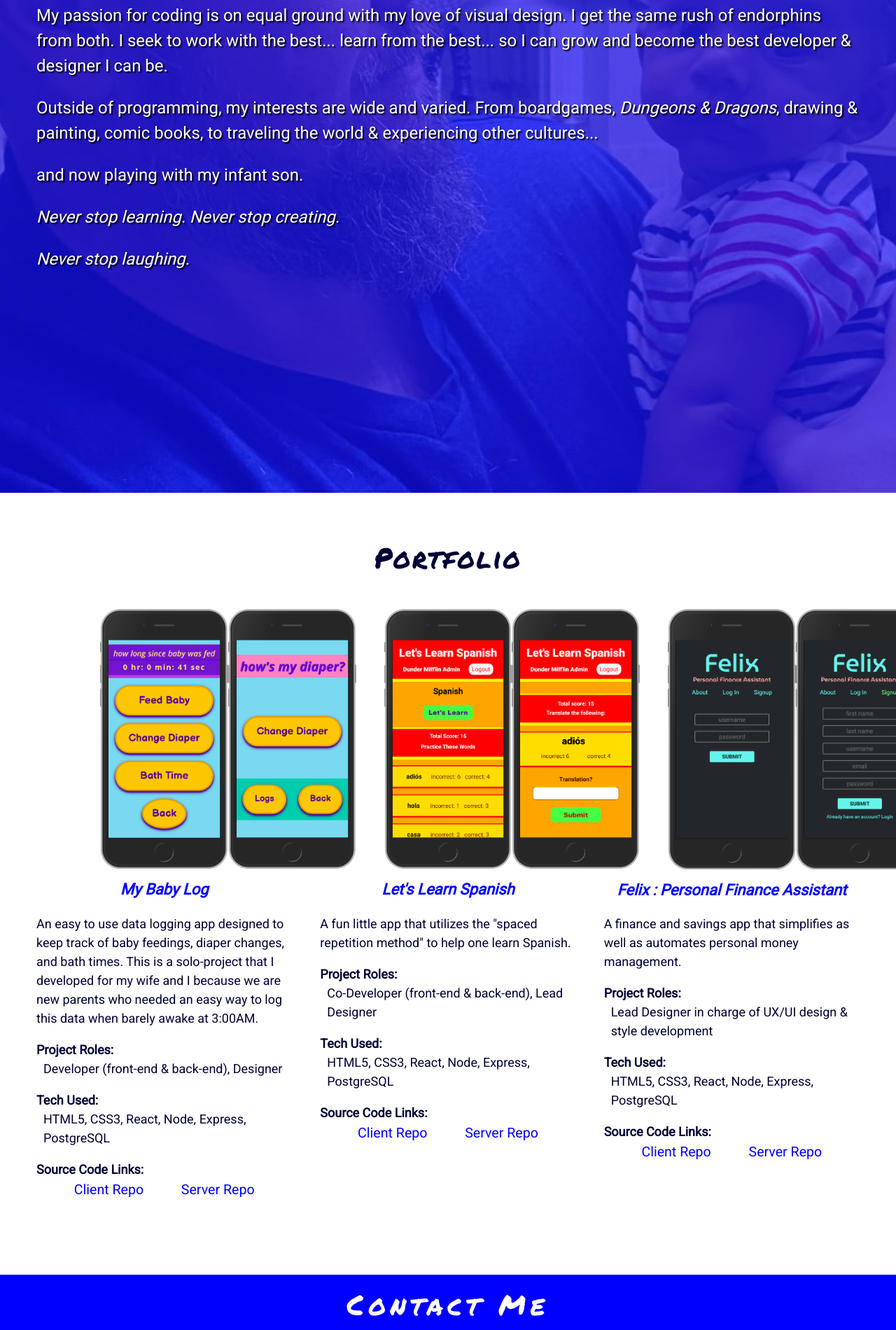
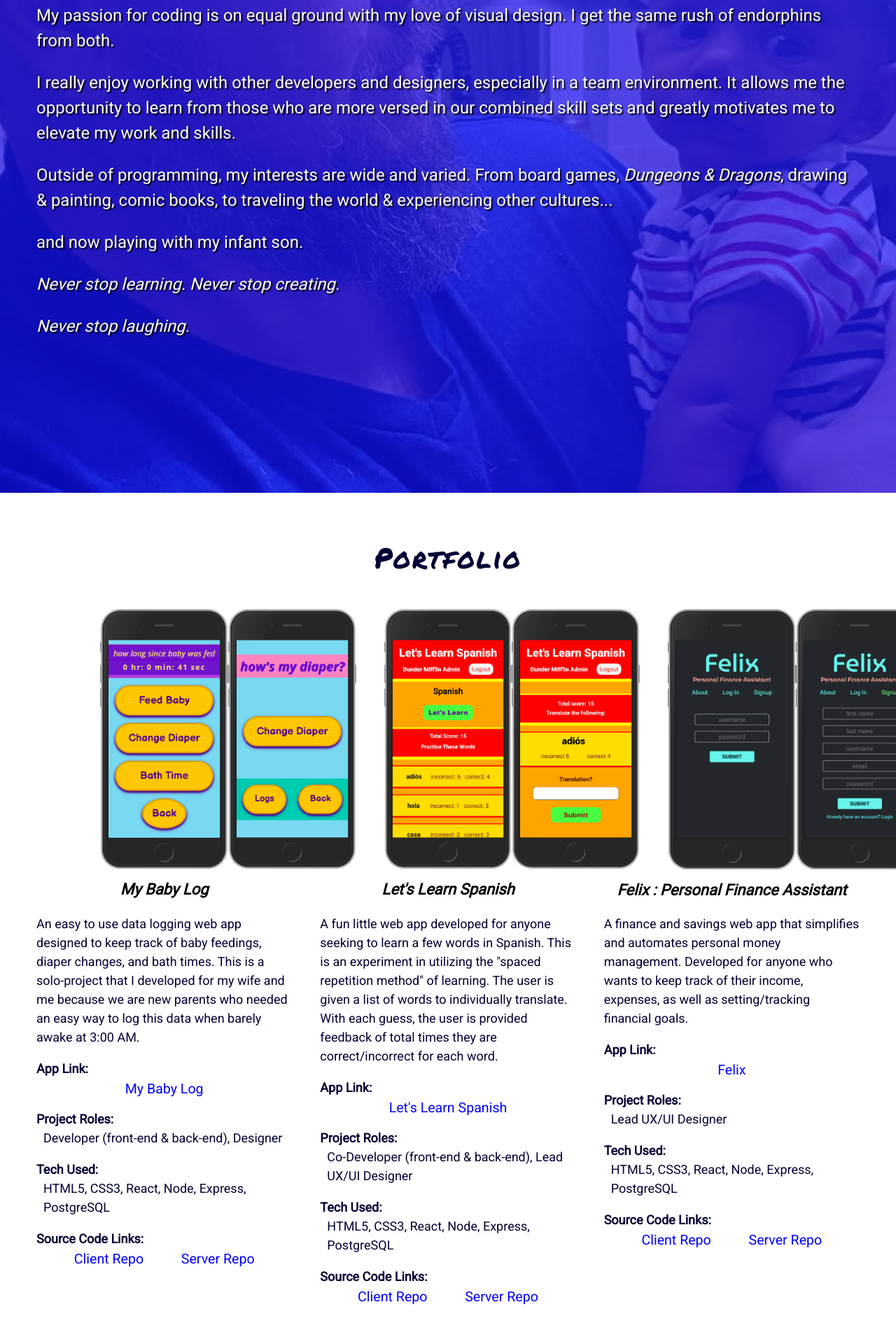
Before and after one commit to Jimmicorey/james_c_coffelt_devportfolio, a plain HTML site: page index.html in a window 1280 px wide. Shown: the part 839-2739 px from the top of the page at 70% size. Drawn offline with Linux system fonts and the light colour scheme.

Commit message:
minor edits/revisions implemented

```diff
--- a/index.html
+++ b/index.html
@@ -59,7 +59,7 @@
                             Hello there... I'm James!
                         </h2>
                         <p>
-                            My friend's call me <span class='emphasis2 emphasis3'>"Jimmicorey"</span>... so feel free to do the same. I'm a <span class='emphasis2 emphasis3'>full-stack developer</span> & <span class='emphasis2 emphasis3'>graphic designer</span> based in the greater Dallas-Ft. Worth metroplex in big ol' Texas.
+                            My friend's call me <span class='emphasis2 emphasis3'>"Jimmicorey"</span>... so feel free to do the same. I'm a <span class='emphasis2 emphasis3'>full-stack developer</span> & <span class='emphasis2 emphasis3'>graphic designer</span> based in the greater Dallas-Ft. Worth metroplex in "big ol' Texas."
                         </p>
                         <p>
                             I've got years of experience as a visual designer... pushing pixels, pencils & paintbrushes. Combining that with my ever-expanding skillset in web development makes me not just a full-stack developer but also...
@@ -80,11 +80,13 @@
                 <div class='flex-container'>
                     <div class='flex-item'>
                         <p>
-                            My passion for coding is on equal ground with my love of visual design. I get the same rush of endorphins from both. I seek to work with the best... learn from the best... so I can grow and become the best developer & designer I can be.
+                            My passion for coding is on equal ground with my love of visual design. I get the same rush of endorphins from both.
                         </p>
-
                         <p>
-                            Outside of programming, my interests are wide and varied. From boardgames, <span class='emphasis2'>Dungeons & Dragons</span>, drawing & painting, comic books, to traveling the world & experiencing other cultures...
+                            I really enjoy working with other developers and designers, especially in a team environment. It allows me the opportunity to learn from those who are more versed in our combined skill sets and greatly motivates me to elevate my work and skills.
+                        </p>
+                        <p>
+                            Outside of programming, my interests are wide and varied. From board games, <span class='emphasis2'>Dungeons & Dragons</span>, drawing & painting, comic books, to traveling the world & experiencing other cultures...
                         </p>
 
                         <p>
@@ -127,12 +129,15 @@
                         </div>
 
                         <h3 class='project-title'>
-                            <a href='https://my-baby-log-app.vercel.app'>My Baby Log</a>
+                            My Baby Log
                         </h3>
 
                         <p>
-                            An easy to use data logging app designed to keep track of baby feedings, diaper changes, and bath times. This is a solo-project that I developed for my wife and I because we are new parents who needed an easy way to log this data when barely awake at 3:00AM.
+                            An easy to use data logging web app designed to keep track of baby feedings, diaper changes, and bath times. This is a solo-project that I developed for my wife and me because we are new parents who needed an easy way to log this data when barely awake at 3:00 AM.
                         </p>
+
+                        <p class='emphasis'>App Link:</p>
+                        <a href='https://my-baby-log-app.vercel.app' class='project-links'>My Baby Log</a>
 
                         <p class='emphasis'>Project Roles:</p>
                         <p class='roles'>
@@ -164,16 +169,19 @@
                             >
                         </div>
                         <h3 class='project-title'>
-                            <a href='https://spaced-repetition-client-james-ver1.vercel.app'>Let's Learn Spanish</a>
+                            Let's Learn Spanish
                         </h3>
 
                         <p>
-                            A fun little app that utilizes the "spaced repetition method" to help one learn Spanish.
+                            A fun little web app developed for anyone seeking to learn a few words in Spanish. This is an experiment in utilizing the "spaced repetition method" of learning. The user is given a list of words to individually translate. With each guess, the user is provided feedback of total times they are correct/incorrect for each word.
                         </p>
+
+                        <p class='emphasis'>App Link:</p>
+                        <a href='https://spaced-repetition-client-james-ver1.vercel.app' class='project-links'>Let's Learn Spanish</a>
 
                         <p class='emphasis'>Project Roles:</p>
                         <p class='roles'>
-                            Co-Developer (front-end & back-end), Lead Designer
+                            Co-Developer (front-end & back-end), Lead UX/UI Designer
                         </p>
 
                         <p class='emphasis'>Tech Used:</p>
@@ -188,7 +196,7 @@
                         </div>
                     </div>
 
-                    <!-- PROJECT : LETS LEARN SPANISH APP -->
+                    <!-- PROJECT : FELIX APP -->
                     <div class='project flex-item'>
                         <div class='project-images flex-row'>
                             <img
@@ -202,16 +210,19 @@
                         </div>
 
                         <h3 class='project-title'>
-                            <a href='https://felix-web.vercel.app'>Felix : Personal Finance Assistant</a>
+                            Felix : Personal Finance Assistant
                         </h3>
 
                         <p>
-                            A finance and savings app that simplifies as well as automates personal money management.
+                            A finance and savings web app that simplifies and automates personal money management. Developed for anyone who wants to keep track of their income, expenses, as well as setting/tracking financial goals.
                         </p>
+
+                        <p class='emphasis'>App Link:</p>
+                        <a href='https://felix-web.vercel.app' class='project-links'>Felix</a>
 
                         <p class='emphasis'>Project Roles:</p>
                         <p class='roles'>
-                            Lead Designer in charge of UX/UI design & style development
+                            Lead UX/UI Designer
                         </p>
 
                         <p class='emphasis'>Tech Used:</p>
@@ -245,7 +256,9 @@
                             tel: (818) 319-5327
                         </address>
                         <address>
-                            jimmicorey@gmail.com
+                            <a href='mailto:jimmicorey@gmail.com'>
+                                jimmicorey@gmail.com
+                            </a>
                         </address>
                         <section id='social'>
                             <ul>
--- a/styles.css
+++ b/styles.css
@@ -227,7 +227,7 @@ header {
   font-style: oblique;
   margin: 40  px 0 10px 0;
 }
-.project-title a,
+.project a,
 .project-links a {
   color: blue;
 }
@@ -237,8 +237,8 @@ header {
   padding: 5px 0 0 0;
   font-size: 1.225em;
 }
-.project-title a:hover,
-.project-title a:focus,
+.project a:hover,
+.project a:focus,
 .project-links a:hover,
 .project-links a:focus {
   color: yellow;
@@ -268,6 +268,17 @@ address {
   text-align: center;
   padding: 0 0 10px 0;
   font-size: 1.215em;
+}
+address>a {
+  color: white;
+}
+address>a:hover,
+address>a:focus {
+  color: yellow;
+  outline: none;
+  font-size: 1.25em;
+  font-weight: 400;
+  text-shadow: 3px 4px 2px black;
 }
 
 
```
